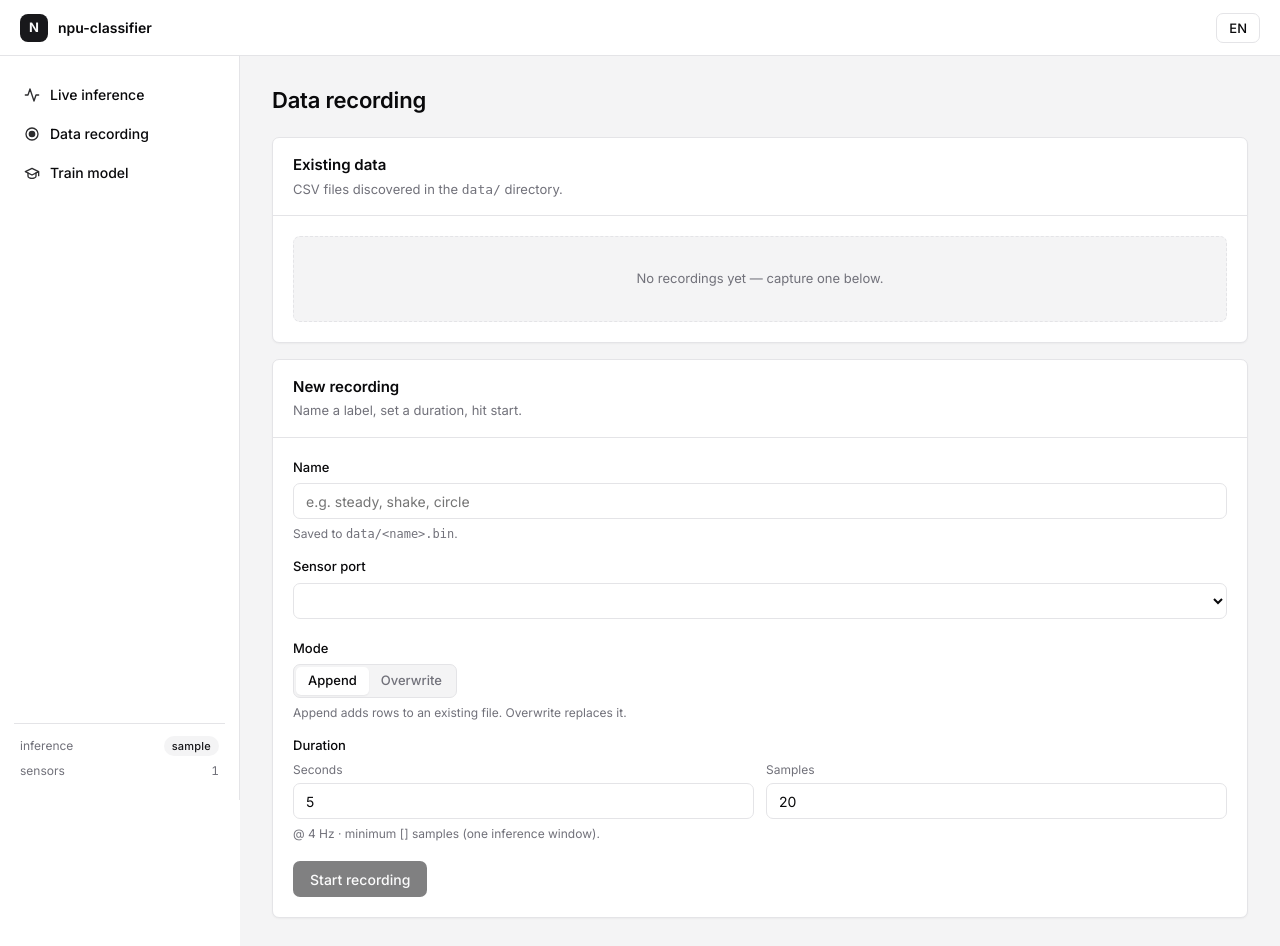
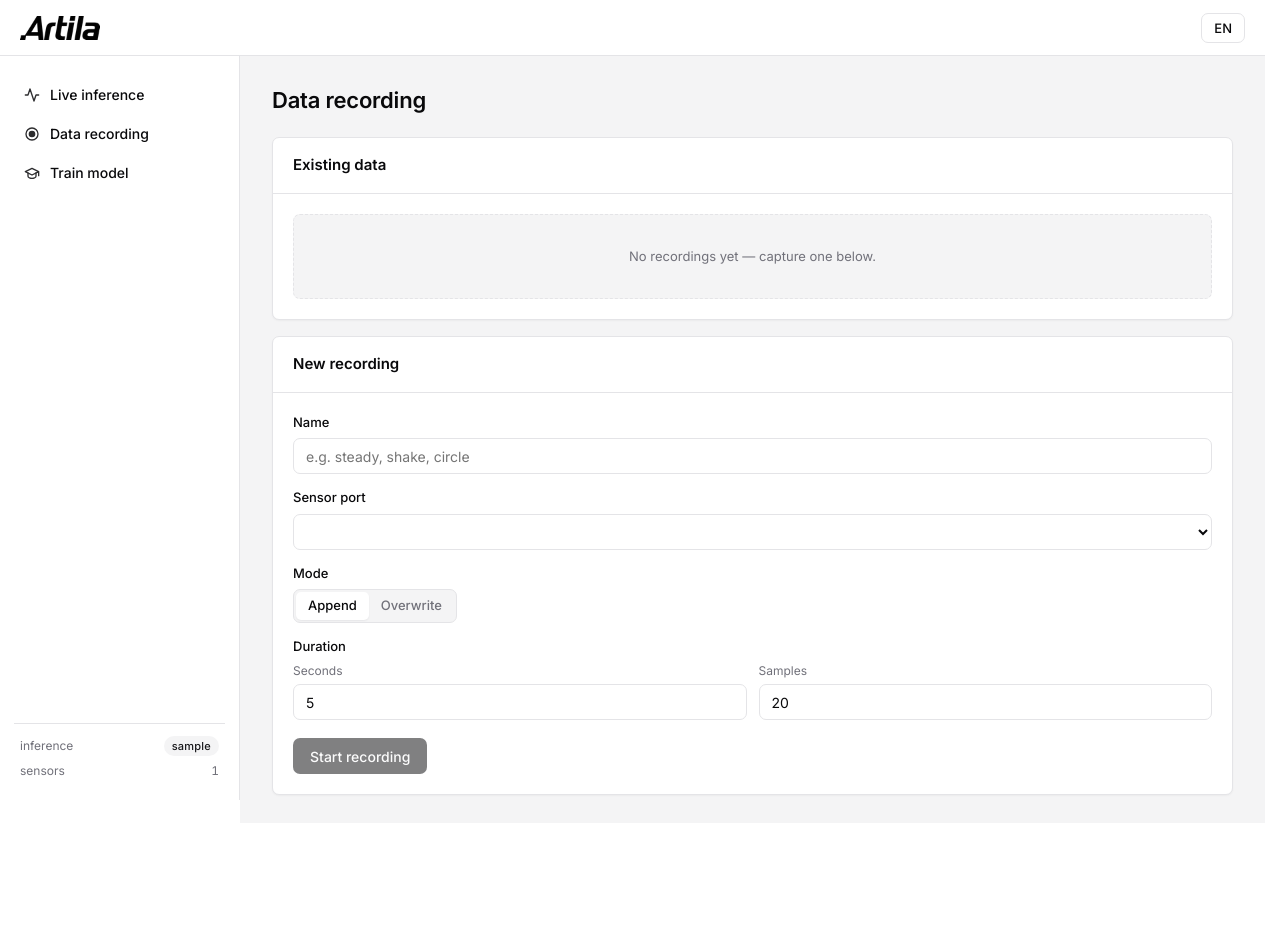
Before and after one commit to pogJames/accelerometer-demo, a Python web app: template templates/record.html in a window 1280 px wide. After the commit the page ends 800 px from the top, so only its background shows below. Run offline with Jinja, Linux system fonts and the light colour scheme; the template is opened without the code that fills it: most values are stand-ins (such as "Sample title", 1, 10 or a date in 2020); lists and menus that the app fills with data are empty.

Commit message:
1.1 simplify layout

```diff
--- a/app.py
+++ b/app.py
@@ -180,7 +180,6 @@ def build_app():
                     "window_count": 0,
                     "recent": [],
                     "latest_ts": None,
-                    "latest_age_ms": None,
                 }
             else:
                 out[p] = {
@@ -191,8 +190,6 @@ def build_app():
                     "window_count": snap["window_count"],
                     "recent": snap["recent"],
                     "latest_ts": snap["latest_ts"],
-                    "latest_age_ms": int((now - snap["latest_ts"]) * 1000)
-                        if snap["latest_ts"] else None,
                 }
         head = inferer.head
         live_labels = head.labels if head is not None else ["untrained"]
--- a/inference.py
+++ b/inference.py
@@ -164,7 +164,7 @@ class InferenceWorker(threading.Thread):
         class_name = head.labels[class_id] if 0 <= class_id < len(head.labels) else f"class_{class_id}"
 
         self._debug_n += 1
-        if self._debug_n <= 5 or self._debug_n % 50 == 0:
+        if self._debug_n % 50 == 0:
             print(f"[inference #{self._debug_n}] window: "
                   f"min={float(window.min()):.3f} max={float(window.max()):.3f} "
                   f"std={float(window.std()):.3f} | "
--- a/static/i18n.js
+++ b/static/i18n.js
@@ -12,28 +12,25 @@
     'sensors': '感測器',
 
     // Page subtitles — Dashboard
+    'Updated': '更新於',
     'never': '從未',
     'waiting…': '等待中…',
     'waiting for first 5 inferences…': '等待前 5 次推論…',
 
     // Page subtitles — Record
     'Existing data': '現有資料',
-    'CSV files discovered in the <code>data/</code> directory.': '在 <code>data/</code> 目錄中發現了 CSV 檔案。',
     'No recordings yet — capture one below.': '尚未有錄製檔 — 在下方擷取一個。',
     'Label': '標籤',
-    'labels': '標籤',
     'Samples': '樣本數',
     'Duration': '時長',
     'Size': '大小',
     'Last modified': '最後修改',
     'New recording': '新增錄製',
-    'Name a label, set a duration, hit start.': '命名標籤、設定時長、點擊開始。',
     'Name': '名稱',
     'Sensor port': '感測器埠',
     'Mode': '模式',
     'Append': '附加',
     'Overwrite': '覆寫',
-    'Append adds rows to an existing file. Overwrite replaces it.': '附加會將資料加入既有檔案。覆寫會取代它。',
     'Seconds': '秒數',
     'Start recording': '開始錄製',
     'Recording in progress': '錄製進行中',
@@ -44,10 +41,7 @@
 
     // Page subtitles — Train
     'Status': '狀態',
-    'Current backbone and head artifacts.': '目前的骨幹與頭部檔案。',
-    'Backbone': '骨幹',
-    'Backbone mode': '骨幹模式',
-    'Current head': '目前頭部',
+    'Current labels': '目前標籤',
     'missing': '缺失',
     'untrained': '未訓練',
     'Training data': '訓練資料',
@@ -56,23 +50,19 @@
     'Current label': '目前標籤',
     'Labels done': '已完成標籤',
     'Eligible': '符合資格',
-    'Windows': '視窗數',
 
     // Buttons / helpers
     'Select all eligible': '全選符合資格者',
     'Select at least 2 eligible labels.': '請選擇至少 2 個符合資格的標籤。',
     'Failed to start': '啟動失敗',
     'no sensors connected': '未連接感測器',
-    'No sensors detected. Edit ALLOWED_PORTS in sensor_reader.py.': '未偵測到感測器。請編輯 sensor_reader.py 中的 ALLOWED_PORTS。',
 
     // Toggle button itself (rendered manually below — these are for completen'中文' : ess): 'EN',
   };
 
   // ── Pattern-match rules for templated strings ─────────────────────────
   const PATTERNS = [
-    { re: /^(\d+) ports? available\.$/, zh: m => `共 ${m[1]} 個埠可用。` },
     { re: /^last (\d+)$/, zh: m => `最近 ${m[1]} 次` },
-    { re: /^latest reading (.+) ago$/, zh: m => `最新讀取於 ${m[1]} 前` },
     { re: /^latest confidence (.+) · majority (\d+)\/(\d+)$/,
       zh: m => `最新信心 ${m[1]} · 多數 ${m[2]}/${m[3]}` },
     { re: /^Saved (.+) \((.+) samples\)$/, zh: m => `已儲存 ${m[1]} (${m[2]} 樣本)` },
--- a/static/styles.css
+++ b/static/styles.css
@@ -47,6 +47,7 @@
 html, body {
   margin: 0;
   padding: 0;
+  scrollbar-gutter: stable;
   background: var(--background);
   color: var(--foreground);
   font-family: 'Inter', 'Noto Sans TC', -apple-system, BlinkMacSystemFont, 'Segoe UI', sans-serif;
@@ -112,16 +113,10 @@ a { color: inherit; text-decoration: none; }
   gap: 10px;
   color: var(--foreground);
 }
+
 .brand-mark {
-  width: 28px; height: 28px;
-  border-radius: 8px;
-  background: var(--primary);
-  color: var(--primary-foreground);
-  display: grid; place-items: center;
-  font-weight: 700;
-  font-size: 13px;
+  height: 24px;
 }
-.brand-name { font-weight: 600; font-size: 14px; }
 
 /* Language toggle on far right of header */
 .lang-toggle {
@@ -201,9 +196,7 @@ a { color: inherit; text-decoration: none; }
   padding: 16px 20px;
   border-bottom: 1px solid var(--border);
 }
-.card-title { font-size: 15px; font-weight: 600; margin: 0; }
-.card-desc { color: var(--muted-foreground); font-size: 13px; margin-top: 3px; }
-.card-content { padding: 20px; }
+.card-title { font-size: 15px; font-weight: 600; margin: 0; }.card-content { padding: 20px; }
 
 /* grid for inference cards */
 .grid {
@@ -281,7 +274,6 @@ a { color: inherit; text-decoration: none; }
 .swatch.color-7 { background: var(--c7); }
 .swatch.color-8 { background: var(--c8); }
 .swatch.color-9 { background: var(--c9); }
-.age { color: var(--muted-foreground); font-size: 11px; }
 
 .empty {
   border: 1px dashed var(--border);
@@ -327,7 +319,6 @@ a { color: inherit; text-decoration: none; }
   font-size: 12px;
   color: var(--muted-foreground);
 }
-.helper.warn { color: var(--destructive); }
 
 .input, .select {
   height: 36px;
@@ -453,7 +444,7 @@ a { color: inherit; text-decoration: none; }
   letter-spacing: 0.04em;
 }
 .table tr:last-child td { border-bottom: none; }
-.table .num { font-variant-numeric: tabular-nums; text-align: right; }
+.table .num { font-variant-numeric: tabular-nums;}
 
 .toast {
   position: fixed;
--- a/templates/_layout.html
+++ b/templates/_layout.html
@@ -21,10 +21,9 @@
 <div class="app">
   <header class="header">
     <a class="brand" href="{{ url_for('index') }}">
-      <div class="brand-mark">N</div>
-      <div class="brand-name">npu-classifier</div>
+      <img class="brand-mark" src="{{ url_for('static', filename='logo.png') }}" alt="logo">
     </a>
-    <button type="button" id="lang-toggle" class="lang-toggle" aria-label="Toggle language">中文</button>
+    <button type="button" id="lang-toggle" class="lang-toggle" aria-label="Toggle language">EN</button>
   </header>
 
   <aside class="sidebar">
--- a/templates/record.html
+++ b/templates/record.html
@@ -12,7 +12,6 @@
 <section class="card">
   <div class="card-header">
     <h2 class="card-title">Existing data</h2>
-    <div class="card-desc">CSV files discovered in the <code>data/</code> directory.</div>
   </div>
   <div class="card-content" style="padding: 0;">
     <div id="labels-empty" class="empty" style="margin: 20px;">No recordings yet — capture one below.</div>
@@ -35,7 +34,6 @@
 <section class="card">
   <div class="card-header">
     <h2 class="card-title">New recording</h2>
-    <div class="card-desc">Name a label, set a duration, hit start.</div>
   </div>
   <div class="card-content">
     <div class="form-grid">
@@ -43,15 +41,11 @@
         <label class="label" for="rec-name">Name</label>
         <input class="input" id="rec-name" type="text" placeholder="e.g. steady, shake, circle"
                autocomplete="off" maxlength="64">
-        <div class="helper" id="rec-name-helper">
-          Saved to <code id="rec-name-preview">data/&lt;name&gt;.bin</code>.
-        </div>
       </div>
 
       <div class="field">
         <label class="label" for="rec-port">Sensor port</label>
         <select class="select" id="rec-port"></select>
-        <div class="helper" id="rec-port-helper"></div>
       </div>
 
       <div class="field">
@@ -59,9 +53,6 @@
         <div class="segmented" id="rec-mode" data-value="append">
           <button type="button" data-mode="append" class="active">Append</button>
           <button type="button" data-mode="overwrite">Overwrite</button>
-        </div>
-        <div class="helper" id="rec-mode-helper">
-          Append adds rows to an existing file. Overwrite replaces it.
         </div>
       </div>
 
@@ -77,7 +68,6 @@
             <input class="input" id="rec-samples" type="number" min="{{ min_samples }}" step="1">
           </div>
         </div>
-        <div class="helper" id="rec-duration-helper">@ {{ sample_rate }} Hz · minimum {{ min_samples }} samples (one inference window).</div>
       </div>
 
       <div style="display: flex; gap: 10px; margin-top: 4px;">
@@ -91,12 +81,11 @@
 <section class="card" id="progress-card" style="display: none;">
   <div class="card-header">
     <h2 class="card-title">Recording in progress</h2>
-    <div class="card-desc" id="progress-subtitle">—</div>
   </div>
   <div class="card-content">
     <div class="progress"><div class="progress-bar" id="progress-bar"></div></div>
     <div class="kv">
-      <div><span class="k">Elapsed</span><span class="v" id="progress-elapsed">0.0 s</span></div>
+      <div><span class="k">Elapsed</span><span class="v" id="progress-elapsed">0 s</span></div>
       <div><span class="k">Samples</span><span class="v" id="progress-samples">0 / 0</span></div>
       <div><span class="k">Progress</span><span class="v" id="progress-percent">0%</span></div>
       <div><span class="k">Port</span><span class="v" id="progress-port">—</span></div>
@@ -117,19 +106,15 @@ const MIN_SAMPLES = {{ min_samples }};
 
 // --- Element refs ---
 const nameEl       = document.getElementById("rec-name");
-const namePreview  = document.getElementById("rec-name-preview");
 const portEl       = document.getElementById("rec-port");
-const portHelper   = document.getElementById("rec-port-helper");
 const modeEl       = document.getElementById("rec-mode");
 const secondsEl    = document.getElementById("rec-seconds");
 const samplesEl    = document.getElementById("rec-samples");
-const durHelper    = document.getElementById("rec-duration-helper");
 const startBtn     = document.getElementById("rec-start");
 const cancelBtn    = document.getElementById("rec-cancel");
 
 const progressCard    = document.getElementById("progress-card");
 const progressBar     = document.getElementById("progress-bar");
-const progressSub     = document.getElementById("progress-subtitle");
 const progressElapsed = document.getElementById("progress-elapsed");
 const progressSamples = document.getElementById("progress-samples");
 const progressPercent = document.getElementById("progress-percent");
@@ -145,41 +130,12 @@ let statusES = null;
 // toasts on the active -> terminal transition, not on every 1 Hz SSE tick.
 let prevStatus = null;
 
-// --- Client-side elapsed timer ---
-// Elapsed is computed here, not taken from server's elapsed_s, so the counter
-// always reads clean integers (1, 2, 3 …) and starts exactly when recording starts.
-let _timerInterval = null;
-let _sessionStartMs  = null;
-
-function _tickElapsed() {
-  if (_sessionStartMs === null) return;
-  const secs = Math.max(0, Math.floor((Date.now() - _sessionStartMs) / 1000));
-  progressElapsed.textContent = `${secs} s`;
-}
-
-function startClientTimer(startedAtMs) {
-  stopClientTimer();
-  _sessionStartMs = startedAtMs;
-  _tickElapsed();                              // paint 0 s immediately
-  _timerInterval = setInterval(_tickElapsed, 1000);
-}
-
-function stopClientTimer() {
-  if (_timerInterval !== null) {
-    clearInterval(_timerInterval);
-    _timerInterval = null;
-  }
-  _sessionStartMs = null;
-}
-
 // --- Name input ---
 function sanitizePreview(raw) {
   const cleaned = raw.replace(/[^a-zA-Z0-9_-]/g, "_").replace(/^_+|_+$/g, "").slice(0, 64);
   return cleaned;
 }
 function updateNamePreview() {
-  const cleaned = sanitizePreview(nameEl.value);
-  namePreview.textContent = cleaned ? `data/${cleaned}.bin` : "data/<name>.bin";
   refreshStartEnabled();
 }
 nameEl.addEventListener("input", updateNamePreview);
@@ -236,12 +192,8 @@ async function refreshRecordings() {
     opt.disabled = true;
     portEl.appendChild(opt);
     portEl.disabled = true;
-    portHelper.className = "helper warn";
-    portHelper.textContent = "No sensors detected. Edit ALLOWED_PORTS in sensor_reader.py.";
   } else {
     portEl.disabled = false;
-    portHelper.className = "helper";
-    portHelper.textContent = `${availablePorts.length} port${availablePorts.length === 1 ? "" : "s"} available.`;
     for (const p of availablePorts) {
       const opt = document.createElement("option");
       opt.value = p;
@@ -287,8 +239,7 @@ function renderProgress(s) {
   progressCard.style.display = "";
   const pct = Math.round((s.progress || 0) * 100);
   progressBar.style.width = pct + "%";
-  progressSub.textContent = `${s.name} · ${s.mode} · target ${fmtNumber(s.target_samples)} samples`;
-  // progressElapsed is owned by the client-side timer — don't touch it here.
+  progressElapsed.textContent = `${Math.floor(s.elapsed_s || 0)} s`;
   progressSamples.textContent = `${fmtNumber(s.samples_written)} / ${fmtNumber(s.target_samples)}`;
   progressPercent.textContent = `${pct}%`;
   progressPort.textContent = s.port || "—";
@@ -303,15 +254,8 @@ function handleSessionUpdate(s) {
   if (s && s.status === "active") {
     renderProgress(s);
     startBtn.disabled = true;
-    // Start the client timer if not already running. On page reload mid-recording
-    // we reconstruct the start time from the server's started_ts so the counter
-    // continues from the correct value (e.g. "7 s") rather than resetting to 0.
-    if (_timerInterval === null) {
-      startClientTimer(s.started_ts * 1000);
-    }
   } else {
     renderProgress(null);
-    stopClientTimer();
     refreshStartEnabled();
   }
 
@@ -371,11 +315,6 @@ startBtn.addEventListener("click", async () => {
       return;
     }
     renderProgress(data.session);
-    // Start the timer immediately from the POST response so the display
-    // reads "0 s" right away rather than waiting up to 1 s for the first SSE tick.
-    startClientTimer(Date.now());
-    // SSE will deliver progress ticks; handleSessionUpdate sees the timer
-    // already running and won't reset it.
   } catch (err) {
     showToast(String(err), { error: true });
     refreshStartEnabled();
```
Also changed, not shown: sensor_reader.py (+6 -17 lines), templates/dashboard.html (+2 -7 lines), templates/train.html (+5 -23 lines), static/logo.png (added).
